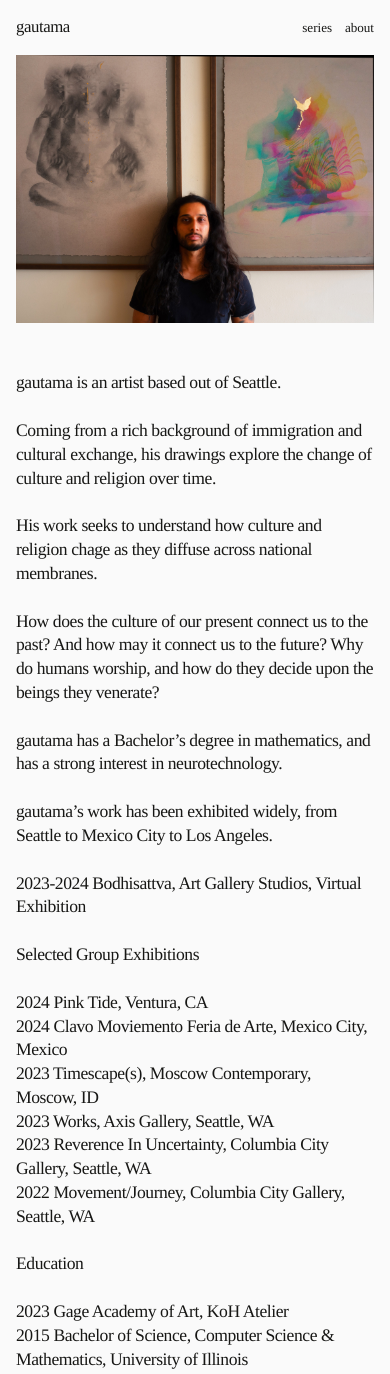
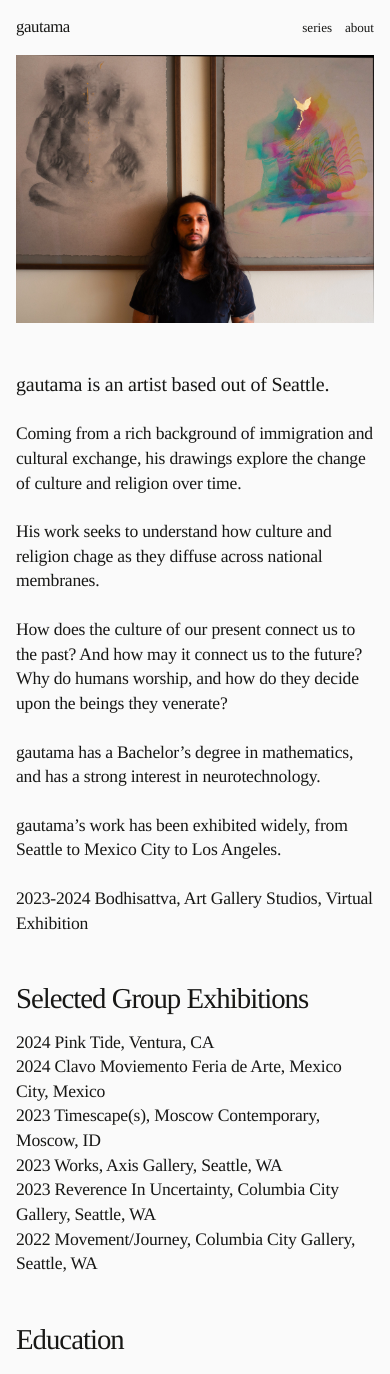
Before and after one commit to asura-io/asura-io.github.io, an Astro site: page /about in a window 390 px wide. Shown: the top 1374 px of the page. Built offline with nearby package versions, Linux system fonts and the light colour scheme; Astro itself is replaced by a stand-in of ours.

Commit message:
Refine about page hierarchy

```diff
--- a/src/pages/about.astro
+++ b/src/pages/about.astro
@@ -13,9 +13,9 @@ import SiteLayout from '../layouts/SiteLayout.astro';
   <p>gautama has a Bachelor’s degree in mathematics, and has a strong interest in neurotechnology.</p>
   <p>gautama’s work has been exhibited widely, from Seattle to Mexico City to Los Angeles.</p>
   <p>2023-2024 Bodhisattva, Art Gallery Studios, Virtual Exhibition</p>
-  <p>Selected Group Exhibitions</p>
+  <h2>Selected Group Exhibitions</h2>
   <p>2024 Pink Tide, Ventura, CA<br />2024 Clavo Moviemento Feria de Arte, Mexico City, Mexico<br />2023 Timescape(s), Moscow Contemporary, Moscow, ID<br />2023 Works, Axis Gallery, Seattle, WA<br />2023 Reverence In Uncertainty, Columbia City Gallery, Seattle, WA<br />2022 Movement/Journey, Columbia City Gallery, Seattle, WA</p>
-  <p>Education</p>
+  <h2>Education</h2>
   <p>2023 Gage Academy of Art, KoH Atelier<br />2015 Bachelor of Science, Computer Science &amp; Mathematics, University of Illinois</p>
   </div>
 </article></SiteLayout>
--- a/src/styles/global.css
+++ b/src/styles/global.css
@@ -67,8 +67,10 @@ main { padding: 0 var(--pad) 5rem; }
 .about-portrait { display: block; width: 100%; max-width: 100%; min-width: 0; height: auto; }
 .about-page .about-portrait { grid-column: 1; position: sticky; top: var(--pad); }
 .about-page .about-copy { grid-column: 2; padding-top: 0; }
-.about-copy { width: 100%; max-width: 38rem; min-width: 0; font-size: clamp(1.1rem, 2.2vw, 1.5rem); letter-spacing: -.025em; overflow-wrap: anywhere; white-space: normal; }
+.about-copy { width: 100%; max-width: 38rem; min-width: 0; font-size: 1.15rem; line-height: 1.4; letter-spacing: -.012em; overflow-wrap: anywhere; white-space: normal; }
 .about-copy p { margin: 0 0 1.5rem; }
+.about-copy p:first-child { font-size: 1.35rem; line-height: 1.3; }
+.about-copy h2 { margin: 3.5rem 0 1.25rem; font-size: 2.25rem; line-height: 1.05; font-weight: 400; letter-spacing: -.035em; }
 .site-footer { display: flex; justify-content: flex-start; color: var(--muted); padding: 2rem var(--pad); font-size: .75rem; }
 @media (max-width: 640px) {
   .site-header { padding-bottom: 1rem; }
@@ -82,6 +84,9 @@ main { padding: 0 var(--pad) 5rem; }
   .about-page { display: block; }
   .about-page .about-portrait { position: static; margin-bottom: 3rem; }
   .about-page .about-copy { padding-top: 0; }
+  .about-copy { font-size: 1.1rem; line-height: 1.4; }
+  .about-copy p:first-child { font-size: 1.25rem; }
+  .about-copy h2 { margin: 3rem 0 1rem; font-size: 1.8rem; }
   .series-art-grid { display: block; }
   .series-art { margin: 0 0 1rem; }
   .series-art:nth-child(3n + 2) { margin-top: 0; }
```
